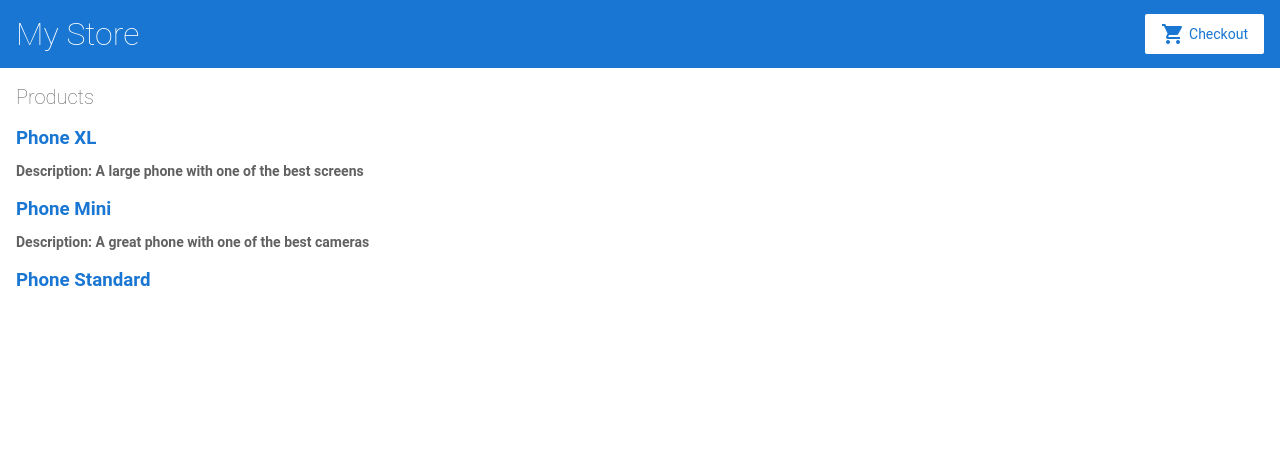
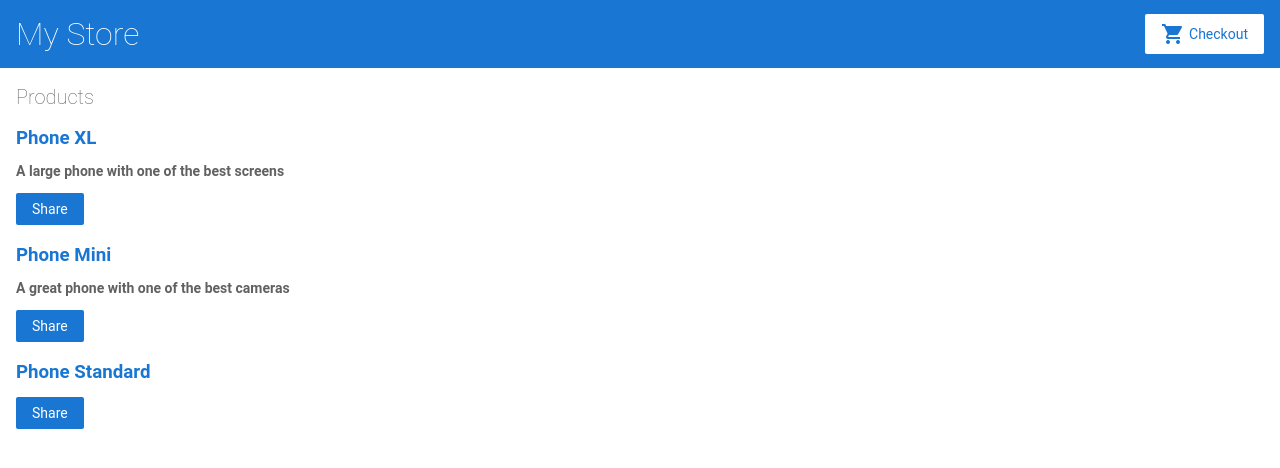
Before and after one commit to Gilleece/angular-start, an Angular app: page / in a window 1280 px wide. Shown: the top 468 px of the page. Built offline with nearby package versions, Linux system fonts and the light colour scheme.

Commit message:
Added share button

```diff
--- a/src/app/product-list/product-list.component.html
+++ b/src/app/product-list/product-list.component.html
@@ -4,6 +4,10 @@
   <h3>
     <a [title]="product.name + ' details'"> {{ product.name }} </a>
 
-    <p *ngIf="product.description">Description: {{ product.description }}</p>
+    <p>
+      <span *ngIf="product.description">{{ product.description }}</span>
+    </p>
+
+    <button type="button" (click)="share()">Share</button>
   </h3>
 </div>
```
